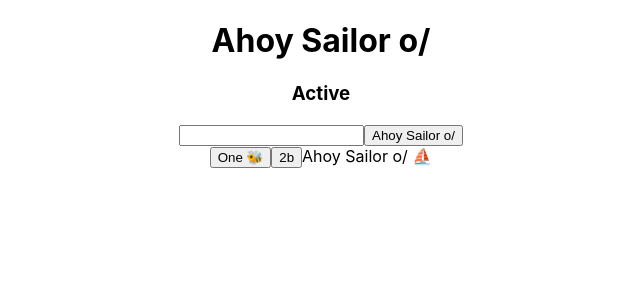
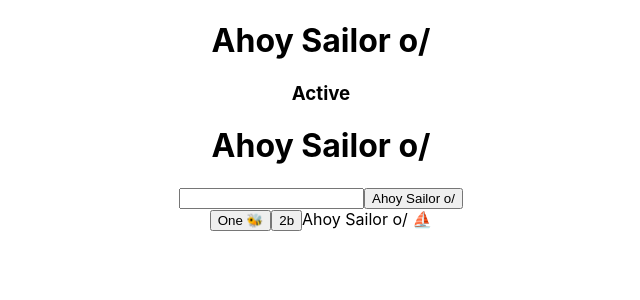
Before and after one commit to SimasDei/typescript-204, a React (Create React App) app: page / in a window 1280 px wide. Shown: the top 300 px of the page, without its empty margins (319-959 px from the left). Built offline with nearby package versions, Linux system fonts and the light colour scheme.

Commit message:
class component types

```diff
--- a/src/App.tsx
+++ b/src/App.tsx
@@ -6,6 +6,7 @@ import HeadComponent from './components/Head';
 import Button from './components/Button';
 import Input from './components/Input';
 import ReducerButton from './components/ReducerButton';
+import BigC from './components/BigC';
 
 const App: React.FC = () => {
   const title = 'Ahoy Sailor o/';
@@ -18,6 +19,7 @@ const App: React.FC = () => {
   return (
     <div className='App'>
       <HeadComponent title={title} isActive={true} />
+      <BigC title={'Ahoy Sailor o/'} />
       <Input />
       <Button onClick={clickHandler}>
         <span>{title}</span>
--- /dev/null
+++ b/src/components/BigC.tsx
@@ -0,0 +1,19 @@
+import React, { Component } from 'react';
+
+type BigCTypes = {
+  title: string;
+};
+
+type StateTypes = {
+  status: string;
+};
+
+export default class BigC extends Component<BigCTypes, StateTypes> {
+  render() {
+    return (
+      <div>
+        <h1>Ahoy Sailor o/</h1>
+      </div>
+    );
+  }
+}
```
